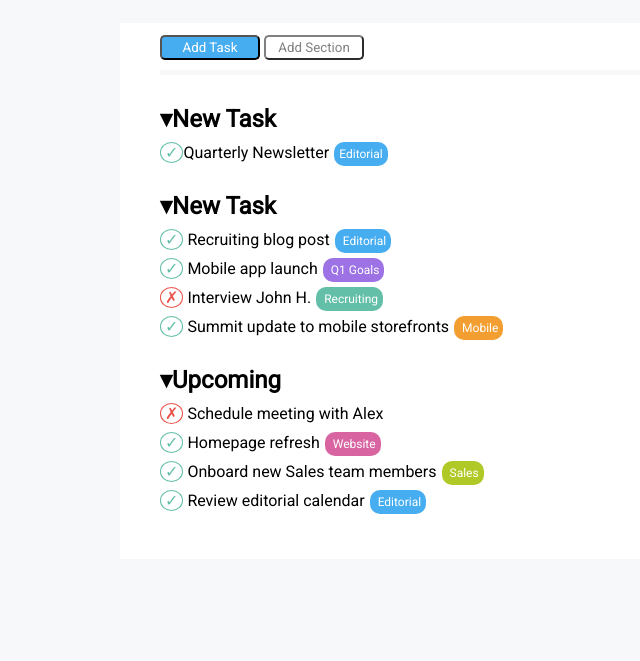
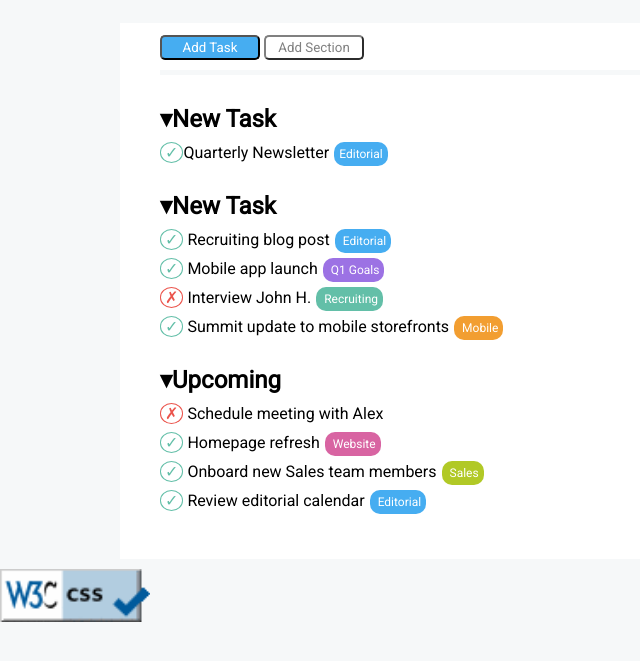
Before and after one commit to antoniovenezia/html-css-toboolist, a plain HTML site: page index.html in a window 1280 px wide. Shown: the part 87-748 px from the top of the page, without its empty margins (0-640 px from the left). Drawn offline with Linux system fonts and the light colour scheme.

Commit message:
html-css-toboolist

```diff
--- a/css/style.css
+++ b/css/style.css
@@ -126,3 +126,9 @@ li{
 .bg-yellow{
     background-color: hsl(69deg 68% 47%);
 }
+
+/* CSS-VALIDATOR */
+#css-validator{
+    width: 150px;
+    display: inline-block;
+}
--- a/index.html
+++ b/index.html
@@ -60,6 +60,7 @@
                 </ul>
                 <br>
             </div>
+            <img id="css-validator" src="img/vcss-blue.gif" alt="">
 
         </main>
 
```
Also changed, not shown: img/vcss-blue.gif (added).
